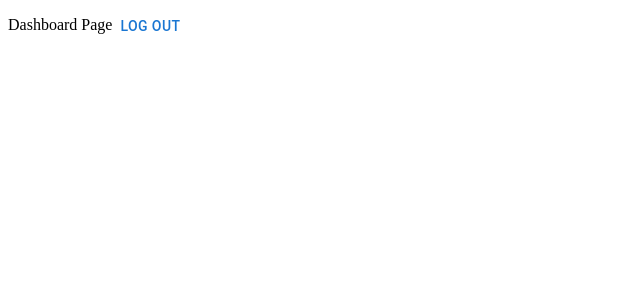
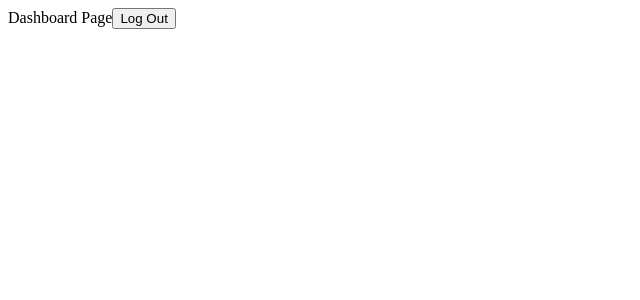
Before and after one commit to Curtis-Thomas/junction-sentinel, a Next.js app: page /dashboard in a window 1280 px wide. Shown: the top 300 px of the page, without its empty margins (0-640 px from the left). Built offline with nearby package versions, Linux system fonts and the light colour scheme.

Commit message:
fiX: remove unused mui components

```diff
--- a/src/app/dashboard/page.tsx
+++ b/src/app/dashboard/page.tsx
@@ -1,19 +1,17 @@
 "use client";
-
-import { Button } from "@mui/material";
 
 function DashboardPage() {
   return (
     <>
       <>Dashboard Page</>
 
-      <Button
+      <button
         onClick={() => {
           window.location.href = "/";
         }}
       >
         Log Out
-      </Button>
+      </button>
     </>
   );
 }
--- a/src/app/page.tsx
+++ b/src/app/page.tsx
@@ -1,19 +1,17 @@
 "use client";
-
-import { Button } from "@mui/material";
 
 export default function Home() {
   return (
     <>
       <>Junction boxers</>
 
-      <Button
+      <button
         onClick={() => {
           window.location.href = "/dashboard";
         }}
       >
         Login
-      </Button>
+      </button>
     </>
   );
 }
```
